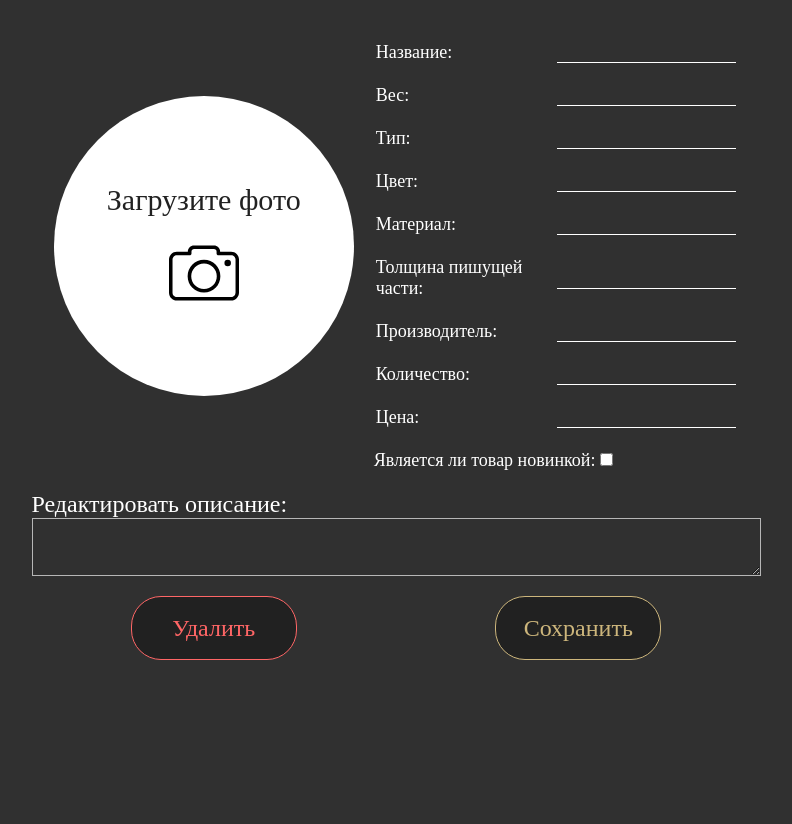
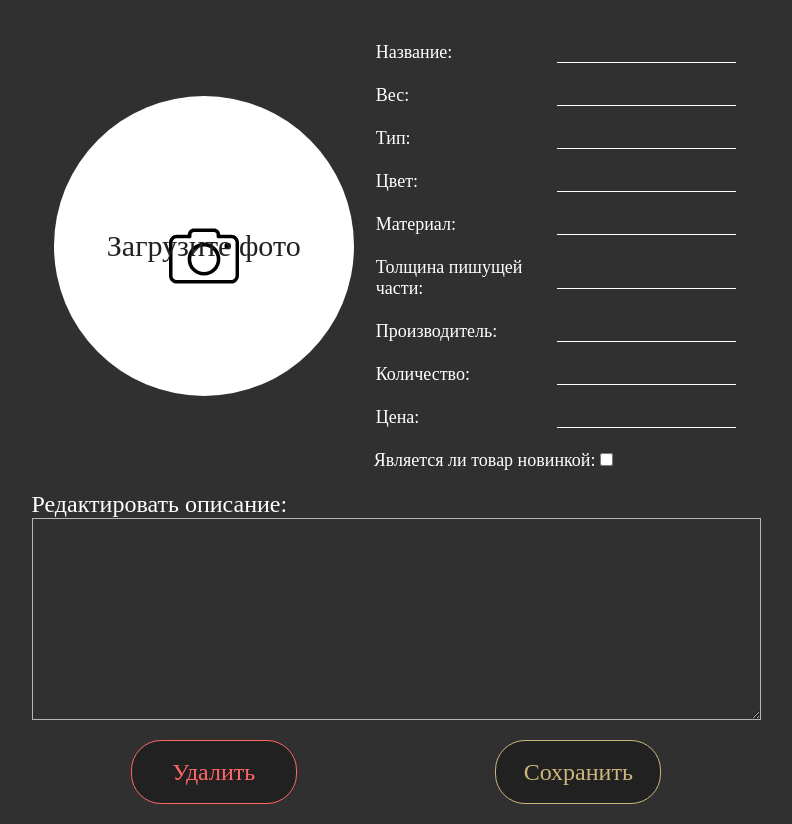
Before and after one commit to HartoSha/Zuwer, a PHP site: page /src/html/product-edit.html in a window 1280 px wide. Shown: the whole page, without its empty margins (244-1036 px from the left). Before the commit the page ends 660 px from the top, so only its background shows below. Run offline with PHP 8.4, Linux system fonts and the light colour scheme.

Commit message:
fix editing page styles

```diff
--- a/controllers/adminController.php
+++ b/controllers/adminController.php
@@ -19,6 +19,7 @@
                 $productTypes = catalogModel::getProductType();
                 $productColors = catalogModel::getProductInkColor();
                 $tipThiknesses = catalogModel::getProductsTipThickness();
+
                 require_once(VIEWS . "producteditView.php");
             }
             else header('Location: /');
--- a/src/css/product-edit.css
+++ b/src/css/product-edit.css
@@ -52,6 +52,7 @@ body{
     height: 70px;
 }
 .photo{
+    position: absolute;
     color: #212121;
     font-size: 30px;
     order: -1;
@@ -116,6 +117,10 @@ tr{
     color: white;
 }
 
+.entry-field option {
+    color: black;
+}
+
 .delete-form-and-save{
     font-size: 24px;
     color: white;
@@ -176,6 +181,7 @@ tr{
     background-color: inherit;
     color: white;
     border-color: #b6b6b6;
+    min-height: 200px;
 }
 .description-content:focus{
     border-color:#cdb67c ;
--- a/views/shared/headerView.php
+++ b/views/shared/headerView.php
@@ -16,6 +16,7 @@
         <link rel="stylesheet" type="text/css" href="../../src/css/modal-login-register.css">
         <link rel="stylesheet" type="text/css" href="../../src/css/footer.css">
         <link rel="stylesheet" type="text/css" href="../../src/css/my-orders.css">
+        <link rel="stylesheet" type="text/css" href="../../src/css/product-edit.css">
         <title>Zuwer</title>
     </head>
     <body>
```
